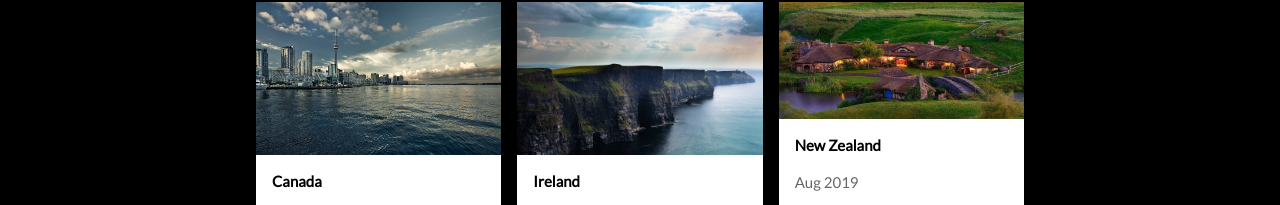
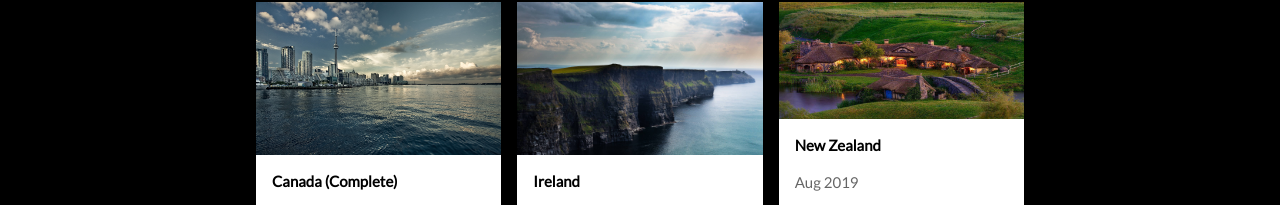
Before and after one commit to ColtrHoward/website, a plain HTML site: page index.html in a window 1280 px wide. Shown: the part 1469-1674 px from the top of the page. Drawn offline with nearby package versions, Linux system fonts and the light colour scheme; some packages are replaced by stand-ins of ours.

Commit message:
edit (complete)
edit (complete)

```diff
--- a/index.html
+++ b/index.html
@@ -241,7 +241,7 @@ div.desc {
           <img src="images/toronto.jpg" alt="New York" style="width:100%" class="w3-hover-opacity">
           <div class="w3-container w3-white">
 
-            <p><b>Canada</b></p>
+            <p><b>Canada (Complete)</b></p>
             <p class="w3-opacity">May 2017</p>
             <p>Praesent tincidunt sed tellus ut rutrum sed vitae justo.</p>
             <button class="w3-button w3-black w3-margin-bottom" onclick="document.getElementById('ticketModal').style.display='block'">Pictures</button>
```
